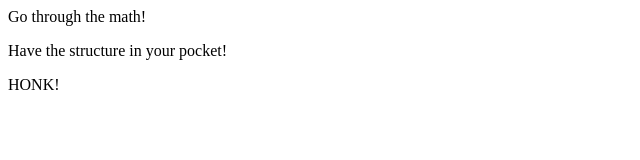
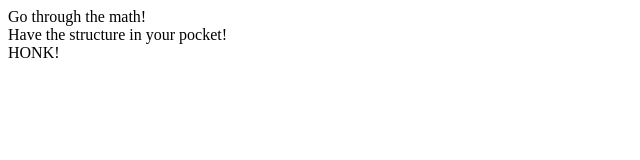
Before and after one commit to s57yao/s57yao.github.io, a plain HTML site: page index.html in a window 1280 px wide. Shown: the whole page, without its empty margins (0-640 px from the left). Drawn offline with Linux system fonts and the light colour scheme.

Commit message:
Update index.html

```diff
--- a/index.html
+++ b/index.html
@@ -3,9 +3,8 @@
         ys_at_loo
     </title>
     <body>
-        <p>Go through the math!</p>
-        <p>Have the structure in your pocket!</p>
-        <p>HONK!</p>
-        <br><br>
+        Go through the math!<br>
+        Have the structure in your pocket!<br>
+        HONK!<br>
     </body>
 </html>
```
